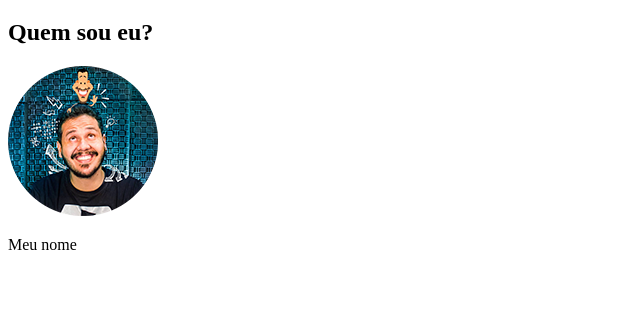
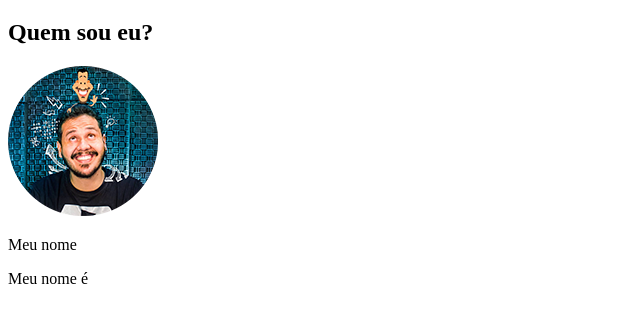
Before and after one commit to joseangelooliveira-br/HTML5, a plain HTML site: page desafios/desafio005/index.html in a window 1280 px wide. Shown: the part 61-384 px from the top of the page, without its empty margins (0-640 px from the left). Drawn offline with Linux system fonts and the light colour scheme.

Commit message:
Update index.html

```diff
--- a/desafios/desafio005/index.html
+++ b/desafios/desafio005/index.html
@@ -14,6 +14,7 @@
     <img src="imagens/foto-perfil-guanabara.png" alt="foto perfil">
     <p>Meu nome
     </p>
+    <p>Meu nome é </p>
 </body>
 
 </html>
```
